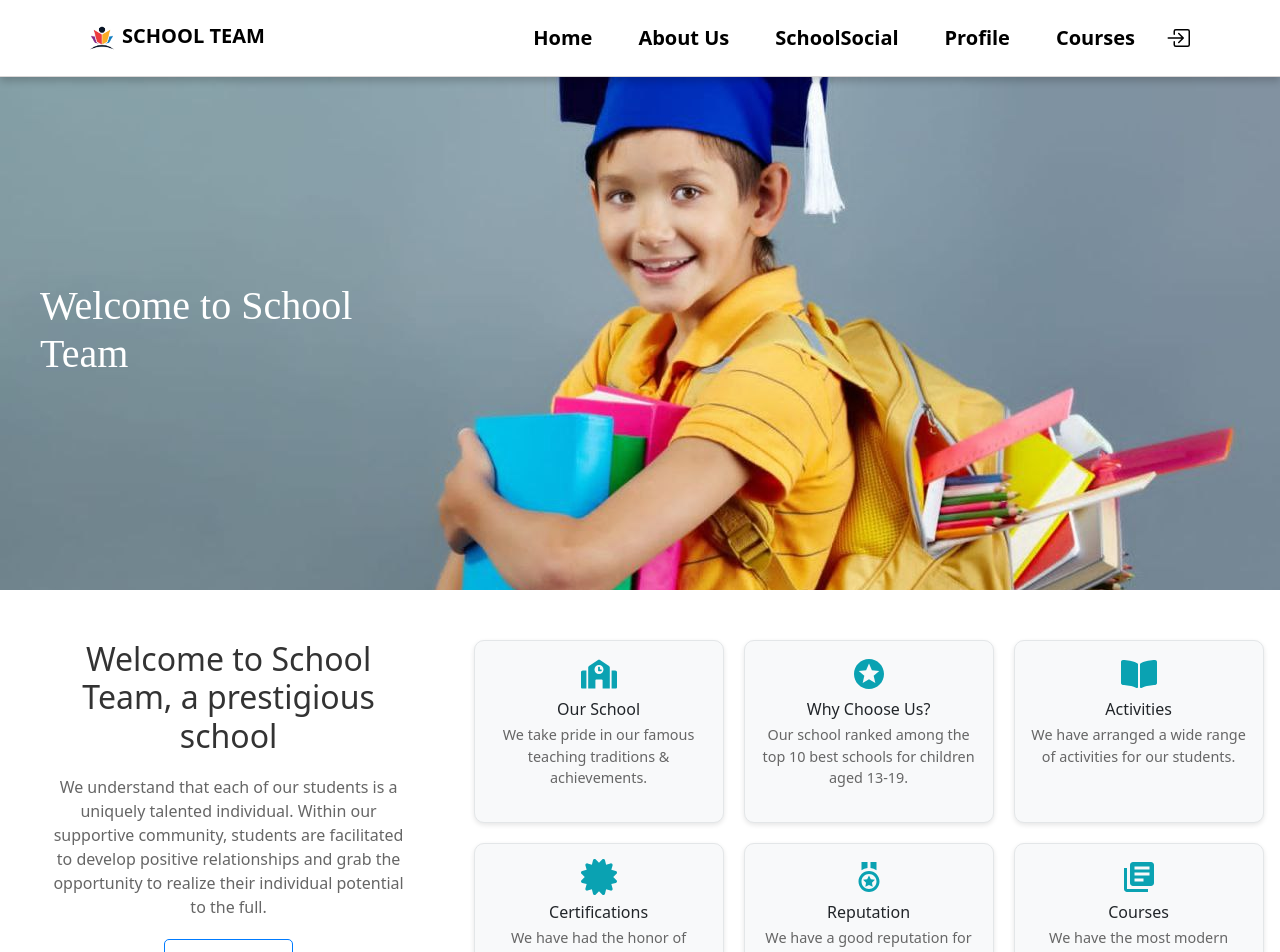
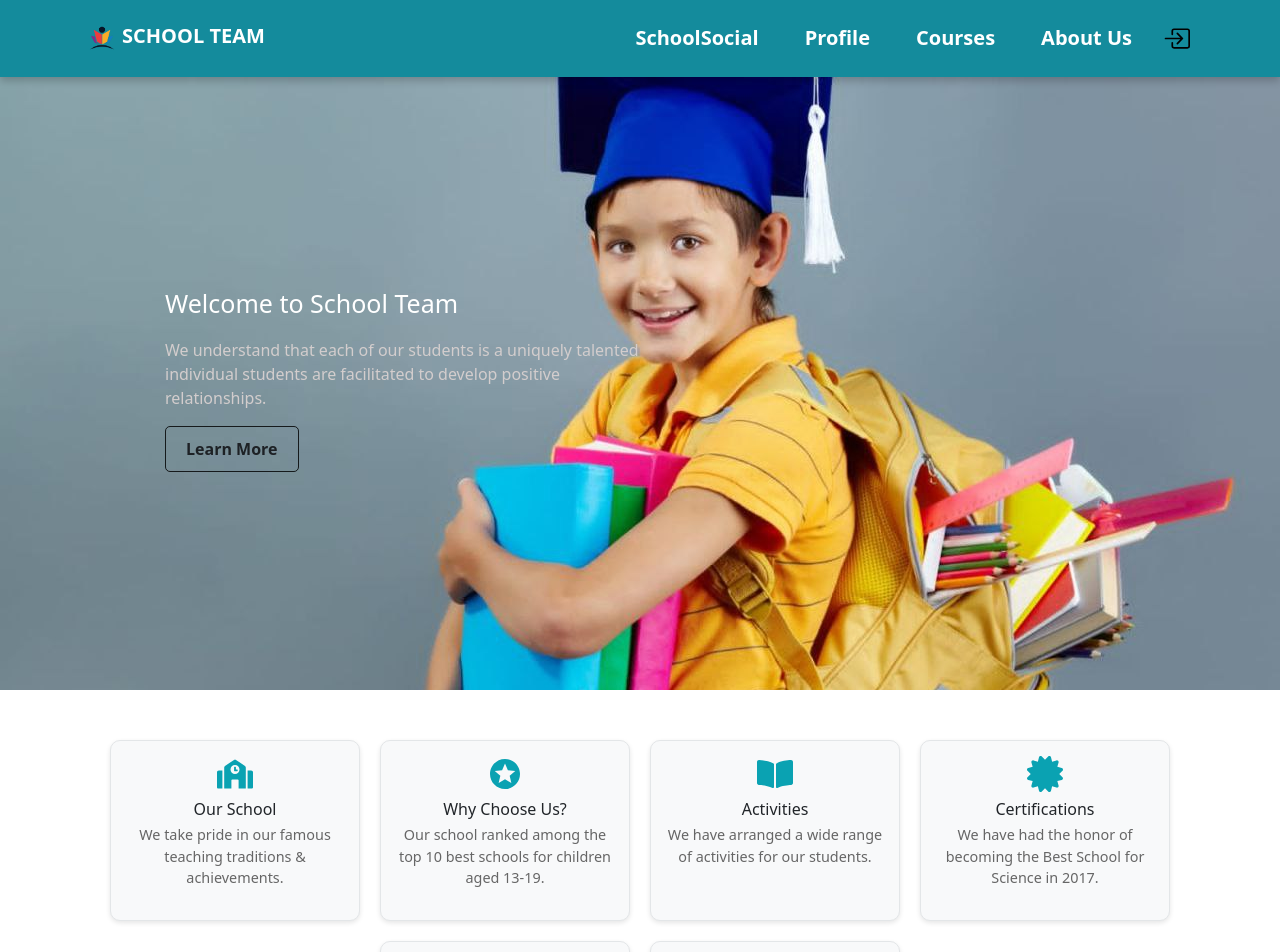
Before and after one commit to maryam-hussien/schoolManagmentSystem, a React (Vite) app in the folder FrontEnd/: page / in a window 1280 px wide. Shown: the top 952 px of the page. Built offline with nearby package versions, Linux system fonts and the light colour scheme.

Commit message:
commit last things

```diff
--- a/FrontEnd/src/Components/Header/Header.jsx
+++ b/FrontEnd/src/Components/Header/Header.jsx
@@ -2,25 +2,31 @@ import './header.css';
 import 'bootstrap/dist/css/bootstrap.min.css';
 import 'bootstrap/dist/js/bootstrap.bundle.min';
 import img from '../../../public/assets/730005bd39661bcd3959d4dad27f9d5b-removebg-preview.png';
-import { Link } from 'react-router-dom';
+import { NavLink,useNavigate } from 'react-router-dom'; // Change this line
 import { useState } from 'react';
 import { BoxArrowInRight } from 'react-bootstrap-icons'; // Importing the icon
 
 const Header = () => {
+  const navigate = useNavigate();
   const [menuOpen, setMenuOpen] = useState(false);
 
   const toggleMenu = () => {
     setMenuOpen(prev => !prev);
   };
-
+const handlehome=()=>{
+  navigate('/')
+}
+const handlelogin=()=>{
+  navigate('/login')
+}
   return (
     <div className="header">
       <div className="bheader">
         <nav className="navbar navbar-expand-lg">
           <div className="container navbar-container">
-            <div className="navbar-brand" to="/">
-              <img src={img} alt="Brand Logo" className="logo-img" />
-              <span className='fw-semibold'>SCHOOL TEAM</span>
+            <div className="navbar-brand" onClick={handlehome}>
+              <img src={img} alt='nav-brand' className="logo-img" />
+              <span className='fw-semibold' style={{color:"#fff"}}>SCHOOL TEAM</span>
             </div>
             <div className='navt'>
               <button className="navbar-toggler" type="button" onClick={toggleMenu}>
@@ -34,25 +40,22 @@ const Header = () => {
               <div className={`nav-menu ${menuOpen ? 'open' : ''}`}>
                 <ul className="navbar-nav">
                   <li className="nav-item">
-                    <Link className="nav-link" to="/" onClick={toggleMenu}>Home</Link>
+                    <NavLink className="nav-link" to="/social" onClick={toggleMenu}>SchoolSocial</NavLink>
                   </li>
                   <li className="nav-item">
-                    <Link className="nav-link" to="/about" onClick={toggleMenu}>About Us</Link>
+                    <NavLink className="nav-link" to="/profile" onClick={toggleMenu}>Profile</NavLink>
                   </li>
                   <li className="nav-item">
-                    <Link className="nav-link" to="/social" onClick={toggleMenu}>SchoolSocial</Link>
+                    <NavLink className="nav-link" to="/course" onClick={toggleMenu}>Courses</NavLink>
                   </li>
                   <li className="nav-item">
-                    <Link className="nav-link" to="/profile" onClick={toggleMenu}>Profile</Link>
-                  </li>
-                  <li className="nav-item">
-                    <Link className="nav-link" to="/course" onClick={toggleMenu}>Courses</Link>
+                    <NavLink className="nav-link" to="/about" onClick={toggleMenu}>About Us</NavLink>
                   </li>
                 </ul>
               </div>
-              <Link className="login-icon" to="/login">
-                <BoxArrowInRight size={24} className="nohover" />
-              </Link>
+              <div className="login-icon"  onClick={handlelogin}>
+                <BoxArrowInRight size={27} className="nohover" />
+              </div>
             </div>
           </div>
         </nav>
--- a/FrontEnd/src/Components/Header/header.css
+++ b/FrontEnd/src/Components/Header/header.css
@@ -4,6 +4,18 @@
   left: 0;
   width: 100%;
   z-index: 1000;
+}
+
+.bheader {
+  position: fixed;
+  width: 100%;
+  font-size: 20px;
+  z-index: 1000;
+  color: #fff;
+  font-weight: bold;
+  border-bottom: 1px solid #148b9c;
+  box-shadow: 0 4px 8px rgba(0, 0, 0, 0.2);
+  background-color: #148b9c;
 }
 
 .top-navbar {
@@ -17,14 +29,17 @@
   background-color: #148B9c;
   border: 1px solid white;
   border-radius: 12px;
-  outline: none;
   height: 44px;
   color: #fff;
   text-transform: uppercase;
   font-weight: 600;
   margin-top: 3px;
   cursor: pointer;
-  transition: 0.5s;
+  transition: background-color 0.5s ease;
+}
+
+.butt:hover {
+  background-color: #117a8b; /* Darker shade on hover */
 }
 
 .navyy {
@@ -33,7 +48,7 @@
   cursor: pointer;
   padding: 3px 8px;
   border-radius: 5px;
-  transition: 0.2s;
+  transition: background-color 0.2s;
 }
 
 .navyy div {
@@ -43,75 +58,9 @@
   background: #212526;
 }
 
-.sicon {
-  flex-grow: 1;
-}
-
-.sicon .d-flex {
-  margin-right: 15px;
-}
-
-.social-icons {
-  margin-right: auto;
-}
-.navt{
+.navt {
   display: flex;
   flex-direction: row;
-}
-.bheader {
-  position: fixed;
-  width: 100%;
-  font-size: 20px;
-  z-index: 1000;
-  color: black;
-  font-weight: bold;
-  border-bottom: 1px solid rgb(219, 216, 216);
-  box-shadow: 0 4px 8px rgba(0, 0, 0, 0.2);
-  background-color: #fff;
-}
-
-.navbar-container {
-  display: flex;
-  justify-content: space-between;
-  align-items: center;
-  position: relative;
-}
-
-
-
-.login-icon {
-
-  color: #000;
-padding: 0.5rem;
-  display: flex;
-  align-items: center;
-}
-
-.nohover {
-
-  color: #000;
-}
-
-
-.login-icon:hover {
-  color: #000;
-
-}
-
-.login-icon svg {
-  cursor: pointer;
-  margin: 0;
-  padding: 0;
-  transition: none;
-}
-
-
-
-
-.logo-img {
-  height: 50px;
-  max-width: 100%;
-  object-fit: contain;
 }
 
 .nav-menu {
@@ -132,14 +81,25 @@ padding: 0.5rem;
 }
 
 .nav-menu ul li a {
-  color: #000;
+  color: #fff;
   padding: 0;
   text-decoration: none;
   display: block;
 }
 
+/* Active link styling */
+.nav-link.active {
+  color: #fff; /* Text color for the active link */
+  border-radius: 12px; /* Add rounded corners to the active link */
+  background-color: #148b9c; /* Background color for the active link */
+}
+
+.fw-semibold:hover {
+  color: #fff;
+}
+
 .nav-menu ul li a:hover {
-  background-color: #fd7899;
+  background-color: #148b9c;
   color: #fff;
   border-radius: 12px;
 }
@@ -210,3 +170,39 @@ padding: 0.5rem;
     border-bottom: 1px solid black;
   }
 }
+
+.login-icon {
+  color: #000;
+  padding: 0.5rem;
+  display: flex;
+  align-items: center;
+}
+
+.nohover {
+  color: #000;
+  font-weight: bold;
+}
+
+.login-icon:hover {
+  color: #000;
+}
+
+.login-icon svg {
+  cursor: pointer;
+  margin: 0;
+  padding: 0;
+  transition: none;
+}
+
+.logo-img {
+  height: 50px;
+  max-width: 100%;
+  object-fit: contain;
+}
+.navbar-brand{
+  cursor: pointer;
+}
+
+.logo-img:hover {
+  background-color: none;
+}
--- a/FrontEnd/src/Components/Home/First.jsx
+++ b/FrontEnd/src/Components/Home/First.jsx
@@ -2,28 +2,15 @@ import { FaSchool, FaCertificate, FaBookOpen } from 'react-icons/fa';
 import { MdStars, MdLibraryBooks } from 'react-icons/md';
 import { BiMedal } from 'react-icons/bi';
 import '../../pages/Home/home.css';
-import { useNavigate } from 'react-router-dom';
+
 const First =()=>  {
-    const navigate = useNavigate();
 
-    const handleLearnMoreClick = () => {
-      navigate('/about');
-    };
+
+
     return (
     <>
      <div className='all'>
-        <section className="info-and-features ">
-          <div className="info-section m-auto">
-            <h2>Welcome to School Team, a prestigious school</h2>
-            <p>
-              We understand that each of our students is a uniquely talented individual. Within our supportive community, students are facilitated to develop positive relationships and grab the opportunity to realize their individual potential to the full.
-            </p>
-            <button className="learn-more-button" onClick={handleLearnMoreClick}>
-              Learn More
-            </button>
-          </div>
 
-        </section>
           <div className="features">
             <div className="feature-card"><FaSchool className="feature-icon" /><h3>Our School</h3><p>We take pride in our famous teaching traditions & achievements.</p></div>
             <div className="feature-card"><MdStars className="feature-icon" /><h3>Why Choose Us?</h3><p>Our school ranked among the top 10 best schools for children aged 13-19.</p></div>
--- a/FrontEnd/src/pages/Authentication/authentication.css
+++ b/FrontEnd/src/pages/Authentication/authentication.css
@@ -26,7 +26,7 @@
 
 
 .containen {
-  font-family: Lucida Handwriting;
+  font-family: sans-serif;
   position: relative;
   width: 100%;
   background-color: #fff;
@@ -61,7 +61,7 @@
 }
 
 .signin-signup {
-  font-family: Lucida Handwriting;
+  font-family: sans-serif;
   position: absolute;
   top: 50%;
   transform: translate(-50%, -50%);
@@ -180,7 +180,7 @@ input[type="email"].input3, input[type="text"].input3, input[type="tel"].input3
   width: 100%;
   background-color: #fff;
   margin: 16px 0;
-  font-family: 'Lucida Handwriting', cursive;
+  font-family: sans-serif, cursive;
   height: 62px;
   text-decoration: none;
   border: 1px solid #148B9c;
--- a/FrontEnd/src/pages/Home/Home.jsx
+++ b/FrontEnd/src/pages/Home/Home.jsx
@@ -7,14 +7,30 @@ import Core from '../../Components/Home/Core';
 import Logos from '../../Components/Home/Logos';
 import Test from '../../Components/Home/Test';
 import Course from '../../Components/Home/Course';
+import { useNavigate } from 'react-router-dom';
 const Home = () => {
+  const navigate = useNavigate();
+  const handleLearnMoreClick = () => {
+    navigate('/about');
+  };
+
  return (
     <>
       <Header />
       <div className="home">
         <section className="hero-section">
-          <h1 className='hero-text'>Welcome to School Team</h1>
+
+          <div className="info-section">
+            <h2>Welcome to School Team</h2>
+            <p>
+              We understand that each of our students is a uniquely talented individual students are facilitated to develop positive relationships.
+            </p>
+            <button className="learn-more-button" onClick={handleLearnMoreClick}>
+              Learn More
+            </button>
+          </div>
         </section>
+
          <First />
          <Smarty />
          <Core />
--- a/FrontEnd/src/pages/Home/home.css
+++ b/FrontEnd/src/pages/Home/home.css
@@ -15,37 +15,15 @@
   color: #fff;
   padding: 60px 20px;
   margin-top: 70px;
-  height: 520px;
+  height: 620px;
   width: 100%;
   position: relative;
   z-index: 1;
 }
 
-.hero-text {
-  display: flex;
-  flex-direction: column;
-  font-family: Lucida Handwriting;
-  text-align: left;
-  z-index: 2;
-  max-width: 400px;
-  padding: 20px;
-  position: absolute;
-  left: 20px;
-  top: 50%;
-  transform: translateY(-50%);
-  animation: slideInFromLeft 2s ease-in-out;
-}
 
-@keyframes slideInFromLeft {
-  0% {
-    transform: translateX(-100%);
-    opacity: 0;
-  }
-  100% {
-    transform: translateX(0);
-    opacity: 1;
-  }
-}
+
+
 
 .smarty {
   align-items: center;
@@ -58,15 +36,18 @@
 }
 
 .info-section {
-  text-align: center;
-  padding: 50px;
-  background-color: #fff;
+  text-align: left;
+  padding: 145px;
+
   margin-top: 0;
-  max-width: 100%;
+
 }
 
 .info-section h2 {
-  color: #333;
+  max-width: 400px;
+  font-size: 25px;
+  color: #fff;
+  text-align: left;
   margin-bottom: 20px;
 }
 .info-and-features{
@@ -80,15 +61,18 @@
   flex-wrap: nowrap;
 }
 .info-section p {
-  color: #666;
-  max-width: 800px;
-  margin: 0 auto 20px;
+  opacity: 50;
+  color: #d3cdcd;
+  text-align: left;
+  max-width: 500px;
+
 }
 
 .learn-more-button {
   padding: 10px 20px;
-  border: 1px solid #007bff;
-  color: #007bff;
+  border: 1px solid #000000d1;
+  color: #1c1f23fa;
+  font-weight: bold;
   background: transparent;
   border-radius: 5px;
   cursor: pointer;
@@ -96,14 +80,15 @@
 }
 
 .learn-more-button:hover {
-  background-color: #007bff;
-  color: #fff;
+  background-color: #507687;
+  color: #000;
 }
 
 .features {
   display: flex;
   flex-wrap: wrap;
   justify-content: center;
+
   margin-top: 40px;
 }
 .feature-card:hover{
@@ -220,7 +205,6 @@
   color: #333;
   text-align: center;
   margin-bottom: 30px;
-  text-shadow: 2px 2px 5px #dc3545;
 }
 
 .testimonial-container {
@@ -233,7 +217,6 @@
   background-color: #fff;
   border-radius: 15px;
   padding: 30px;
-  box-shadow: 0 4px 15px rgba(0, 0, 0, 0.1);
   max-width: 400px;
   width: 100%;
   margin-bottom: 20px;
@@ -297,7 +280,6 @@
   color: #333;
   margin-bottom: 30px;
   text-align: center;
-  text-shadow: 2px 2px 5px #148B9c;
 }
 
 .course-cards {
@@ -369,6 +351,9 @@
 
 }
 @media(max-width:1024px){
+  .info-section{
+    padding: 50px;
+  }
   .core-values-section {
     padding: 50px 90px;
     background-color: #f9f9f9;
@@ -390,10 +375,8 @@
   }
 }
 @media (max-width: 850px) {
-  .all{
-    display: flex;
-    flex-direction: row;
-    flex-wrap: wrap;
+  .info-section{
+    padding: 30px;
   }
   .coursecard {
     width: calc(100% - 40px);
@@ -465,6 +448,9 @@
 }
 
 @media (max-width: 480px) {
+  .info-section{
+    padding: 20px;
+  }
   .testimonial-card {
     padding: 15px;
   }
@@ -474,11 +460,7 @@
   .testimonial-section h2 {
     font-size: 2em;
   }
-  .all{
-    display: flex;
-    flex-direction: row;
-    flex-wrap: wrap;
-  }
+
   .testimonial-image {
     width: 60px;
     height: 60px;
```
